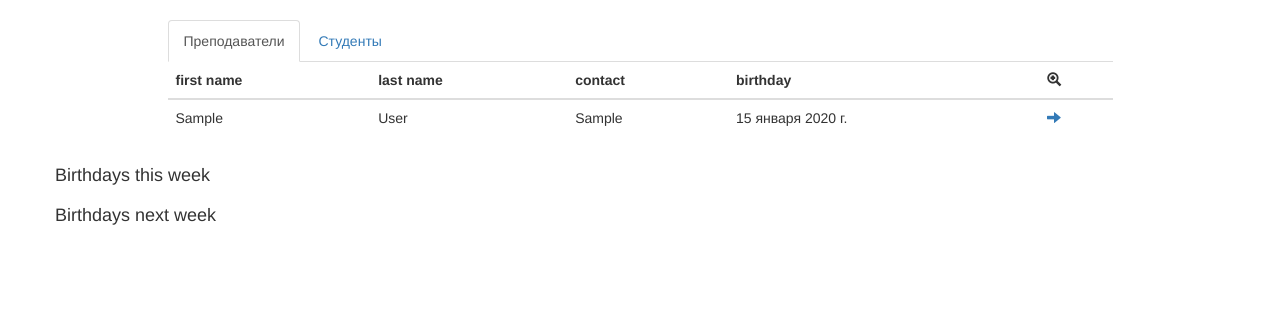
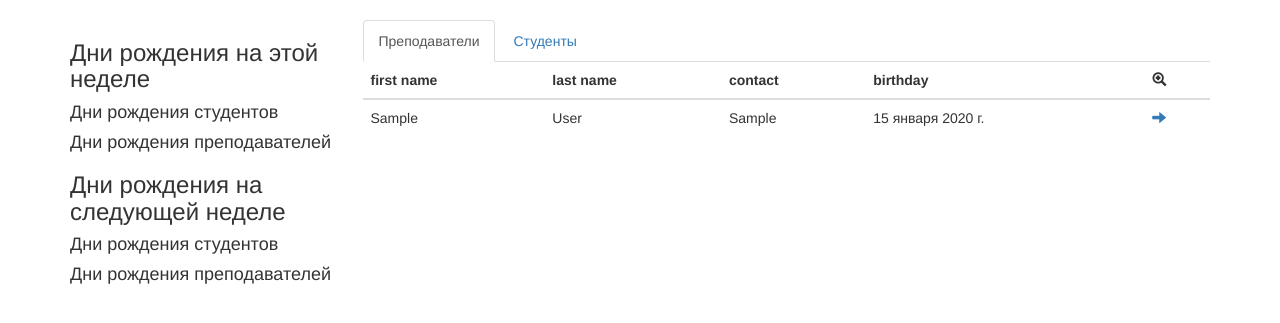
Before and after one commit to Nihither/savanna, a Django app: page / in a window 1280 px wide. Shown: the part 52-375 px from the top of the page. Run offline with Django 4.2, Linux system fonts and the light colour scheme; a user stored in the database is signed in; tables that the repository leaves empty hold one stand-in row (values such as "Sample post"); some libraries are stand-ins or nearby versions.

Commit message:
change birthday section

```diff
--- a/templates/stuff/index.html
+++ b/templates/stuff/index.html
@@ -6,17 +6,43 @@
 
 <div class="container">
     <div class="row">
-        <div class="col-md-1"></div>
+        <!-- Sidebar -->
+        <div class="col-md-3">
+            <!-- Birthday this week -->
+            <div>
+                <h3>Дни рождения на этой неделе</h3>
+                <h4>Дни рождения студентов</h4>
+                {% for student in coming_birthdays_this_week %}
+                    <strong>{% if student.first_name %}{{ student.first_name }}{% else %}{% endif %} {% if student.last_name %}{{ student.last_name }}{% else %}{% endif %} {{ student.birthday }}</strong>
+                    <p>{% if student.parent_first_name %}{{ student.parent_first_name }}{% else %}{% endif %} {% if student.parent_last_name %}{{ student.parent_last_name }}{% else %}{% endif %}
+                    {% if student.contact %}{{ student.contact }}{% else %}{{ student.parent_contact }}{% endif %}</p>
+                {% endfor %}
+                <h4>Дни рождения преподавателей</h4>
+            </div>
 
-        <div class="col-md-10">
+            <!-- Birthday next week -->
+            <div>
+                <h3>Дни рождения на следующей неделе</h3>
+                <h4>Дни рождения студентов</h4>
+                {% for student in coming_birthdays_next_week %}
+                    <strong>{% if student.first_name %}{{ student.first_name }}{% else %}{% endif %} {% if student.last_name %}{{ student.last_name }}{% else %}{% endif %} {{ student.birthday }}</strong>
+                    <p>{% if student.parent_first_name %}{{ student.parent_first_name }}{% else %}{% endif %} {% if student.parent_last_name %}{{ student.parent_last_name }}{% else %}{% endif %}
+                    {% if student.contact %}{{ student.contact }}{% else %}{{ student.parent_contact }}{% endif %}</p>
+                {% endfor %}
+                <h4>Дни рождения преподавателей</h4>
+            </div>
+        </div>
+
+        <!-- Main section -->
+        <div class="col-md-9">
             <ul class="nav nav-tabs">
                 <li role="presentation" class="active"><a href="#teachers_list" aria-controls="teachers_list" role="tab" data-toggle="tab">Преподаватели</a></li>
                 <li role="presentation"><a href="#students_list" aria-controls="students_list" role="tab" data-toggle="tab">Студенты</a></li>
             </ul>
 
-            <div class="tab-content" id="index-tab-panel">
+            <div class="tab-content">
                 <!-- Teachers section -->
-                <div class="tab-pane active" role="tabpanel" id="teachers_list">
+                <div class="tab-pane in active fade" role="tabpanel" id="teachers_list">
                     <table class="table table-hover">
                         <thead>
                             <tr>
@@ -41,7 +67,7 @@
                     </table>
                 </div>
                 <!-- Students section -->
-                <div class="tab-pane" role="tabpanel" id="students_list">
+                <div class="tab-pane fade" role="tabpanel" id="students_list">
                     <table class="table table-hover">
                         <thead>
                             <tr>
@@ -73,59 +99,8 @@
                 </div>
             </div>
         </div>
-
-        <div class="col-md-1"></div>
     </div>
 </div>
-
-    <!-- Birthdays this week-->
-    <div class="container">
-        <div class="row">
-            <div class="one-half column">
-                <h4>Birthdays this week</h4>
-                <div>
-                {% for student in coming_birthdays_this_week %}
-                <div>
-                    <div class="">
-                        <div class="btn-modal-open" person="student" person_id="{{ student.id }}">
-                            {{ student.first_name }}
-                            {{ student.last_name }}
-                            {{ student.contact }}
-                            {{ student.birthday }}
-                        </div>
-                        <a href="/student/{{ student.id }}">Details</a>
-                        <button type="submit" class="btn-get-one" p_id="{{ student.id }}" person="student">Display a person</button>
-                    </div>
-                </div>
-                {% endfor %}
-                </div>
-            </div>
-        </div>
-    </div>
-    <!-- Birthdays next week -->
-    <div class="container">
-        <div class="row">
-            <div class="one-half column">
-                <h4>Birthdays next week</h4>
-                <div>
-                {% for student in coming_birthdays_next_week %}
-                <div>
-                    <div class="">
-                        <div class="btn-modal-open" person="student" person_id="{{ student.id }}">
-                            {{ student.first_name }}
-                            {{ student.last_name }}
-                            {{ student.contact }}
-                            {{ student.birthday }}
-                        </div>
-                        <a href="/student/{{ student.id }}">Details</a>
-                    </div>
-                </div>
-                {% endfor %}
-                </div>
-            </div>
-        </div>
-    </div>
-    <!-- End of birthdays list -->
 
 <!-- Modal window section -->
 <div class="container modalBack">
```
Also changed, not shown: other parts of templates/stuff/index.html (+11 -11 lines). Lines whose indentation alone changed are shown as unchanged.
